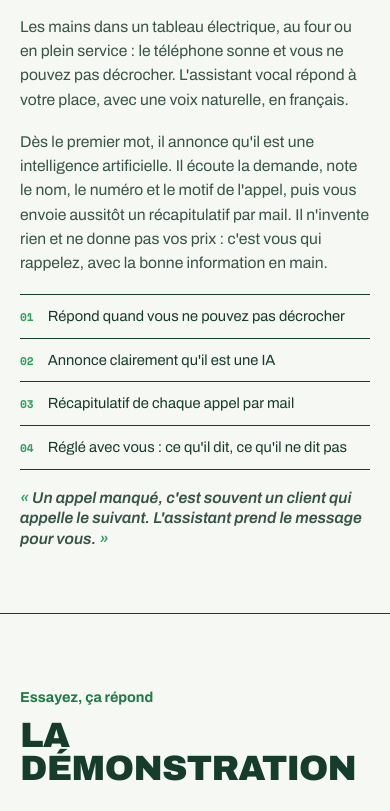
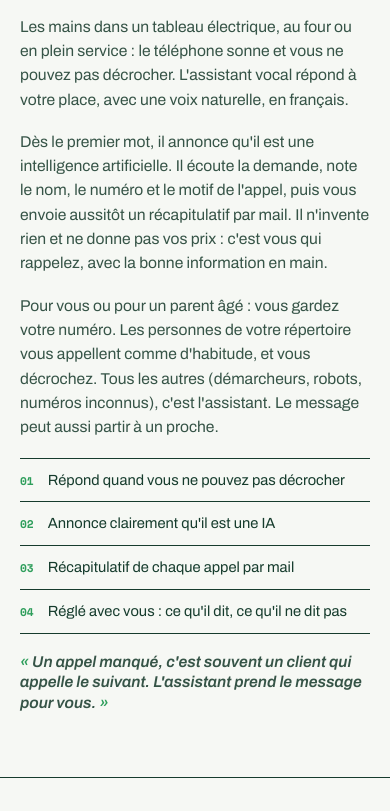
Before and after one commit to marcdassens09-bot/site-mpsolutions, a plain HTML site: page index.html in a window 390 px wide. Shown: the part 4699-5510 px from the top of the page. Drawn offline with nearby package versions, Linux system fonts and the light colour scheme.

Commit message:
Accueil, chapitre téléphone : offre particuliers (garder son numéro, le répertoire sonne, l'assistant prend les autres) FR + EN
Co-Authored-By: Claude Opus 5.5 <noreply@anthropic.com>
Claude-Session: https://claude.ai/code/session_01HupR18HggfW7NabneXN4bs

```diff
--- a/index.html
+++ b/index.html
@@ -451,6 +451,7 @@
       <div class="kicker" data-i18n="s4.kicker">Assistant vocal — en option</div>
       <p class="drop" data-i18n="s4.p1">Les mains dans un tableau électrique, au four ou en plein service : le téléphone sonne et vous ne pouvez pas décrocher. L'assistant vocal répond à votre place, avec une voix naturelle, en français.</p>
       <p data-i18n="s4.p2">Dès le premier mot, il annonce qu'il est une intelligence artificielle. Il écoute la demande, note le nom, le numéro et le motif de l'appel, puis vous envoie aussitôt un récapitulatif par mail. Il n'invente rien et ne donne pas vos prix : c'est vous qui rappelez, avec la bonne information en main.</p>
+      <p data-i18n="s4.p3">Pour vous ou pour un parent âgé : vous gardez votre numéro. Les personnes de votre répertoire vous appellent comme d'habitude, et vous décrochez. Tous les autres (démarcheurs, robots, numéros inconnus), c'est l'assistant. Le message peut aussi partir à un proche.</p>
       <ul class="specs">
         <li><span class="i">01</span><span data-i18n="s4.l1">Répond quand vous ne pouvez pas décrocher</span></li>
         <li><span class="i">02</span><span data-i18n="s4.l2">Annonce clairement qu'il est une IA</span></li>
@@ -588,6 +589,7 @@ fr:{
  "s4.title":"Au téléphone aussi","s4.kicker":"Assistant vocal — en option",
  "s4.p1":"Les mains dans un tableau électrique, au four ou en plein service : le téléphone sonne et vous ne pouvez pas décrocher. L'assistant vocal répond à votre place, avec une voix naturelle, en français.",
  "s4.p2":"Dès le premier mot, il annonce qu'il est une intelligence artificielle. Il écoute la demande, note le nom, le numéro et le motif de l'appel, puis vous envoie aussitôt un récapitulatif par mail. Il n'invente rien et ne donne pas vos prix : c'est vous qui rappelez, avec la bonne information en main.",
+ "s4.p3":"Pour vous ou pour un parent âgé : vous gardez votre numéro. Les personnes de votre répertoire vous appellent comme d'habitude, et vous décrochez. Tous les autres (démarcheurs, robots, numéros inconnus), c'est l'assistant. Le message peut aussi partir à un proche.",
  "s4.l1":"Répond quand vous ne pouvez pas décrocher","s4.l2":"Annonce clairement qu'il est une IA","s4.l3":"Récapitulatif de chaque appel par mail","s4.l4":"Réglé avec vous : ce qu'il dit, ce qu'il ne dit pas",
  "s4.pull":"Un appel manqué, c'est souvent un client qui appelle le suivant. L'assistant prend le message pour vous.",
  "demo.kicker":"Essayez, ça répond","demo.title":"La démonstration",
@@ -644,6 +646,7 @@ en:{
  "s4.title":"On the phone too","s4.kicker":"Voice assistant — optional",
  "s4.p1":"Hands in a fuse box, at the oven or mid-service: the phone rings and you can't pick up. The voice assistant answers for you, with a natural voice, in French.",
  "s4.p2":"From the very first word, it says it is an artificial intelligence. It listens to the request, notes the caller's name, number and reason for calling, then sends you a summary by email straight away. It makes nothing up and never quotes your prices: you call back, with the right information in hand.",
+ "s4.p3":"For you or an elderly parent: you keep your number. People in your address book call you as usual, and you pick up. Everyone else (sales calls, robocalls, unknown numbers) goes to the assistant. The message can also go to a relative.",
  "s4.l1":"Answers when you can't pick up","s4.l2":"Clearly says it is an AI","s4.l3":"An email summary of every call","s4.l4":"Set up with you: what it says, what it doesn't",
  "s4.pull":"A missed call is often a customer calling the next business. The assistant takes the message for you.",
  "demo.kicker":"Try it, it answers","demo.title":"The demo",
```
